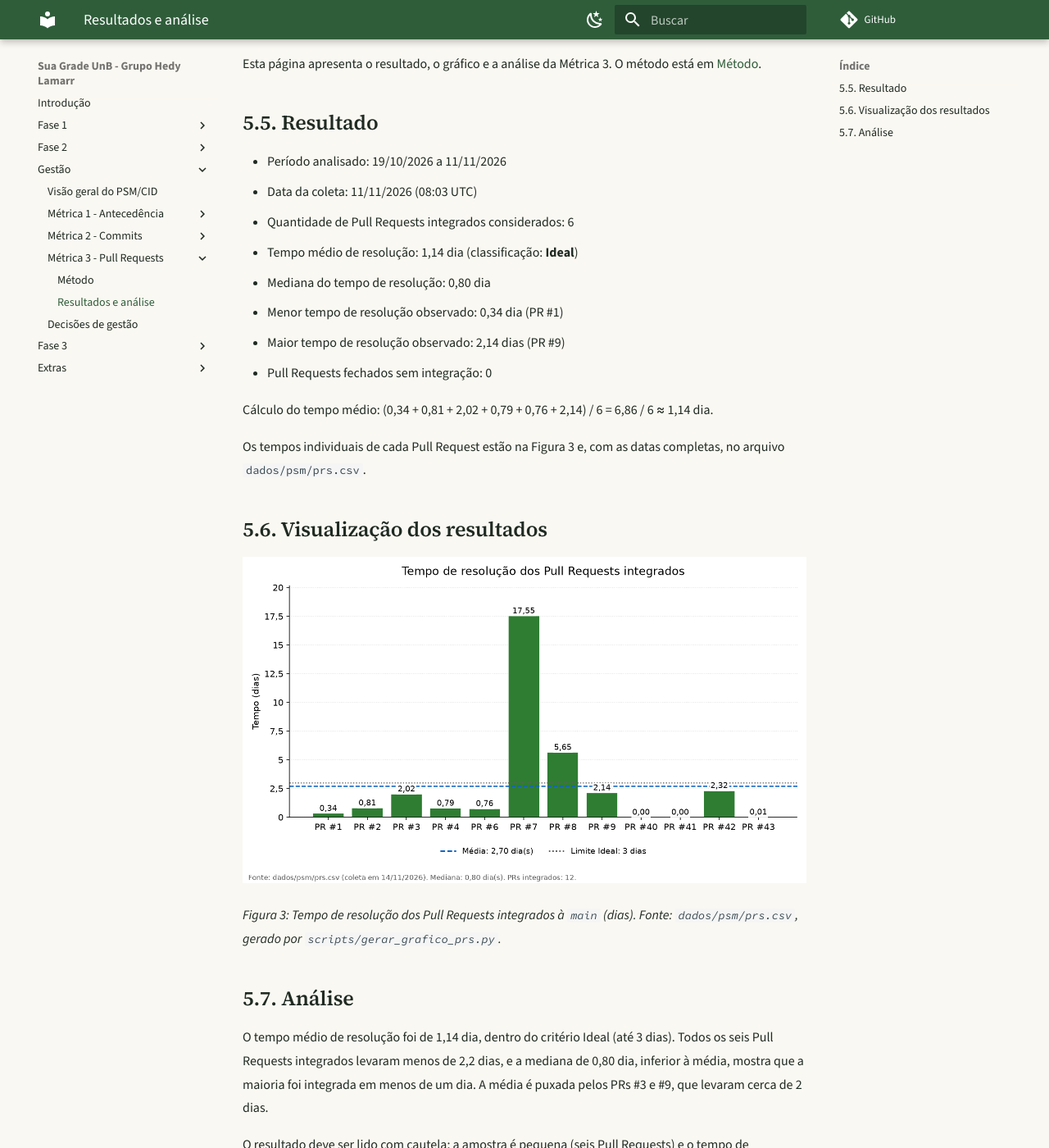
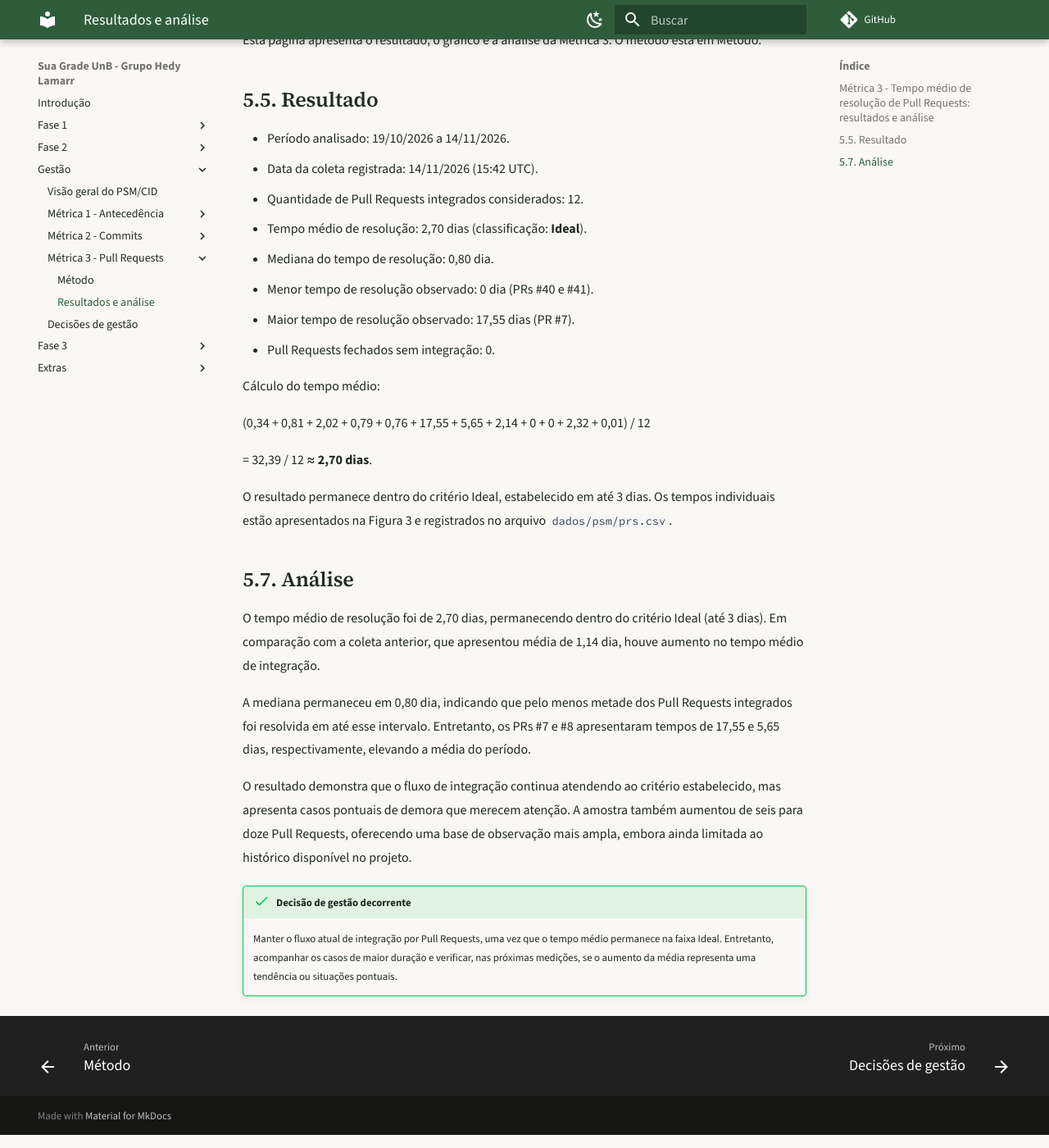
Before and after one commit to FCTE-Qualidade-de-Software-1/2026-2_T02_HEDY_LAMAR, an MkDocs documentation site: the page built from docs/gestao/metrica-3-resultados.md, in a window 1280 px wide and 1400 px high, scrolled down 271 px. Shown: the whole window at 82% size. Built offline with MkDocs 1.6.1 and Material for MkDocs 9.7.7, drawn with Linux system fonts in a browser that asks for light colours; comment, search, counter and statistics services are not loaded; some of the changed text lies outside the part shown.

Commit message:
Revise Métrica 3 com novos dados e análise
Atualiza os resultados e a análise da Métrica 3, incluindo novos dados e ajustes nas estatísticas de Pull Requests.

```diff
--- a/docs/gestao/metrica-3-resultados.md
+++ b/docs/gestao/metrica-3-resultados.md
@@ -1,46 +1,34 @@
-# Métrica 3 - Tempo médio de resolução de Pull Requests: resultados e análise
+## Métrica 3 - Tempo médio de resolução de Pull Requests: resultados e análise
 
-Esta página apresenta o resultado, o gráfico e a análise da Métrica 3. O método está em [Método](metrica-3-metodo.md).
+Esta página apresenta o resultado, o gráfico e a análise da Métrica 3. O método está em Método.
+
 
 ## 5.5. Resultado
 
--   Período analisado: 19/10/2026 a 11/11/2026
--   Data da coleta: 11/11/2026 (08:03 UTC)
--   Quantidade de Pull Requests integrados considerados: 6
--   Tempo médio de resolução: 1,14 dia (classificação: **Ideal**)
--   Mediana do tempo de resolução: 0,80 dia
--   Menor tempo de resolução observado: 0,34 dia (PR \#1)
--   Maior tempo de resolução observado: 2,14 dias (PR \#9)
--   Pull Requests fechados sem integração: 0
+- Período analisado: 19/10/2026 a 14/11/2026.
+- Data da coleta registrada: 14/11/2026 (15:42 UTC).
+- Quantidade de Pull Requests integrados considerados: 12.
+- Tempo médio de resolução: 2,70 dias (classificação: **Ideal**).
+- Mediana do tempo de resolução: 0,80 dia.
+- Menor tempo de resolução observado: 0 dia (PRs #40 e #41).
+- Maior tempo de resolução observado: 17,55 dias (PR #7).
+- Pull Requests fechados sem integração: 0.
 
-Cálculo do tempo médio: (0,34 + 0,81 + 2,02 + 0,79 + 0,76 + 2,14) / 6 =
-6,86 / 6 ≈ 1,14 dia.
+Cálculo do tempo médio:
 
-Os tempos individuais de cada Pull Request estão na Figura 3 e, com as
-datas completas, no arquivo `dados/psm/prs.csv`.
+(0,34 + 0,81 + 2,02 + 0,79 + 0,76 + 17,55 + 5,65 + 2,14 + 0 + 0 + 2,32 + 0,01) / 12
 
-## 5.6. Visualização dos resultados
+= 32,39 / 12 ≈ **2,70 dias**.
 
-![Gráfico de barras com o tempo de resolução de cada Pull Request integrado, com linhas de referência para a média e para o limite de 3 dias](../assets/psm-prs-tempo-resolucao.png)
-
-*Figura 3: Tempo de resolução dos Pull Requests integrados à `main`
-(dias). Fonte: `dados/psm/prs.csv`, gerado por
-`scripts/gerar_grafico_prs.py`.*
+O resultado permanece dentro do critério Ideal, estabelecido em até 3 dias. Os tempos individuais estão apresentados na Figura 3 e registrados no arquivo `dados/psm/prs.csv`.
 
 ## 5.7. Análise
 
-O tempo médio de resolução foi de 1,14 dia, dentro do critério Ideal
-(até 3 dias). Todos os seis Pull Requests integrados levaram menos de
-2,2 dias, e a mediana de 0,80 dia, inferior à média, mostra que a
-maioria foi integrada em menos de um dia. A média é puxada pelos PRs
-\#3 e \#9, que levaram cerca de 2 dias.
+O tempo médio de resolução foi de 2,70 dias, permanecendo dentro do critério Ideal (até 3 dias). Em comparação com a coleta anterior, que apresentou média de 1,14 dia, houve aumento no tempo médio de integração.
 
-O resultado deve ser lido com cautela: a amostra é pequena (seis Pull
-Requests) e o tempo de integração depende da disponibilidade dos
-integrantes para revisar, não sendo, isoladamente, medida de
-produtividade ou de qualidade.
+A mediana permaneceu em 0,80 dia, indicando que pelo menos metade dos Pull Requests integrados foi resolvida em até esse intervalo. Entretanto, os PRs #7 e #8 apresentaram tempos de 17,55 e 5,65 dias, respectivamente, elevando a média do período.
+
+O resultado demonstra que o fluxo de integração continua atendendo ao critério estabelecido, mas apresenta casos pontuais de demora que merecem atenção. A amostra também aumentou de seis para doze Pull Requests, oferecendo uma base de observação mais ampla, embora ainda limitada ao histórico disponível no projeto.
 
 !!! success "Decisão de gestão decorrente"
-    Como o resultado está no critério
-    Ideal, o fluxo atual de integração será mantido, e a métrica será
-    recalculada na próxima coleta para acompanhar a Entrega 2.
+    Manter o fluxo atual de integração por Pull Requests, uma vez que o tempo médio permanece na faixa Ideal. Entretanto, acompanhar os casos de maior duração e verificar, nas próximas medições, se o aumento da média representa uma tendência ou situações pontuais.
```
